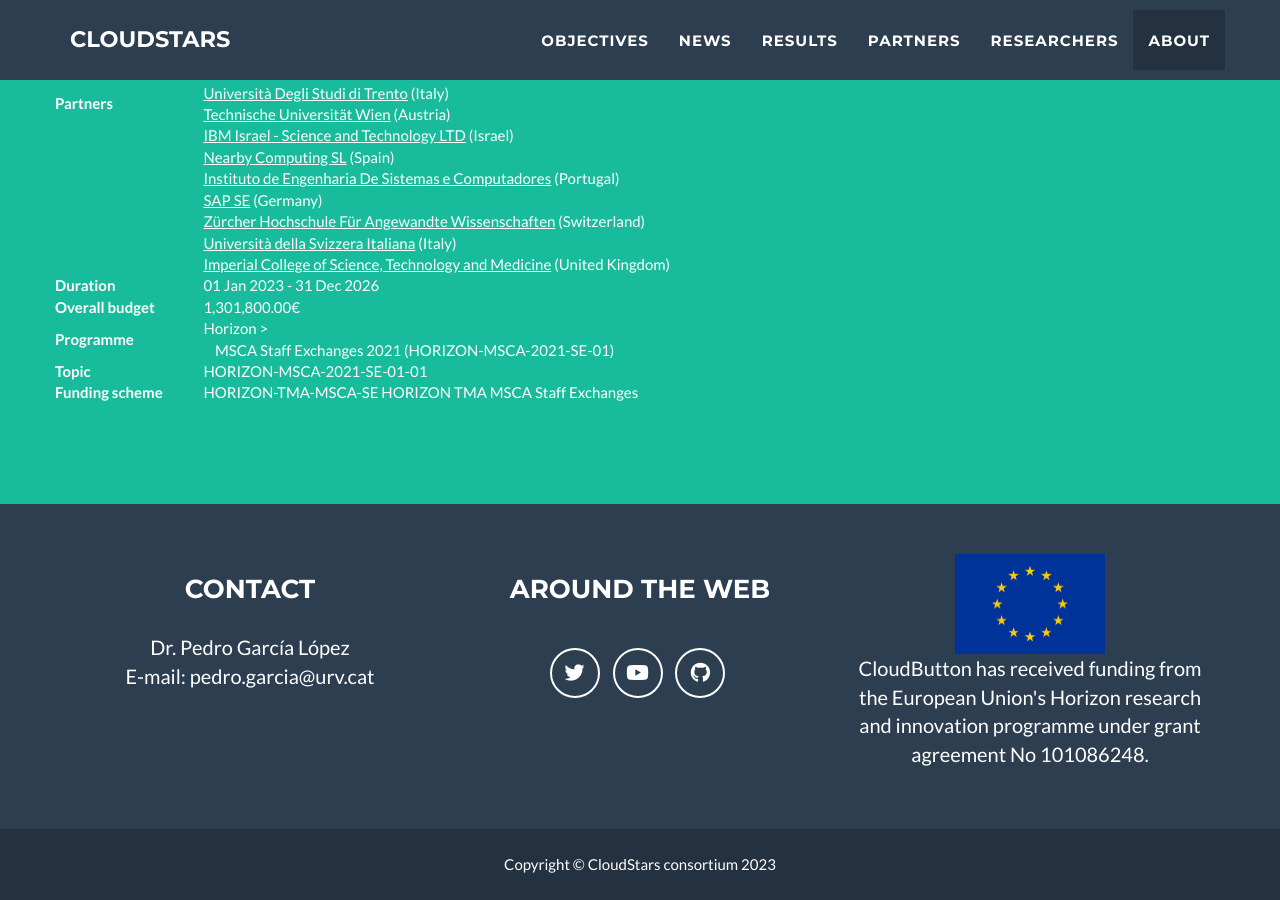
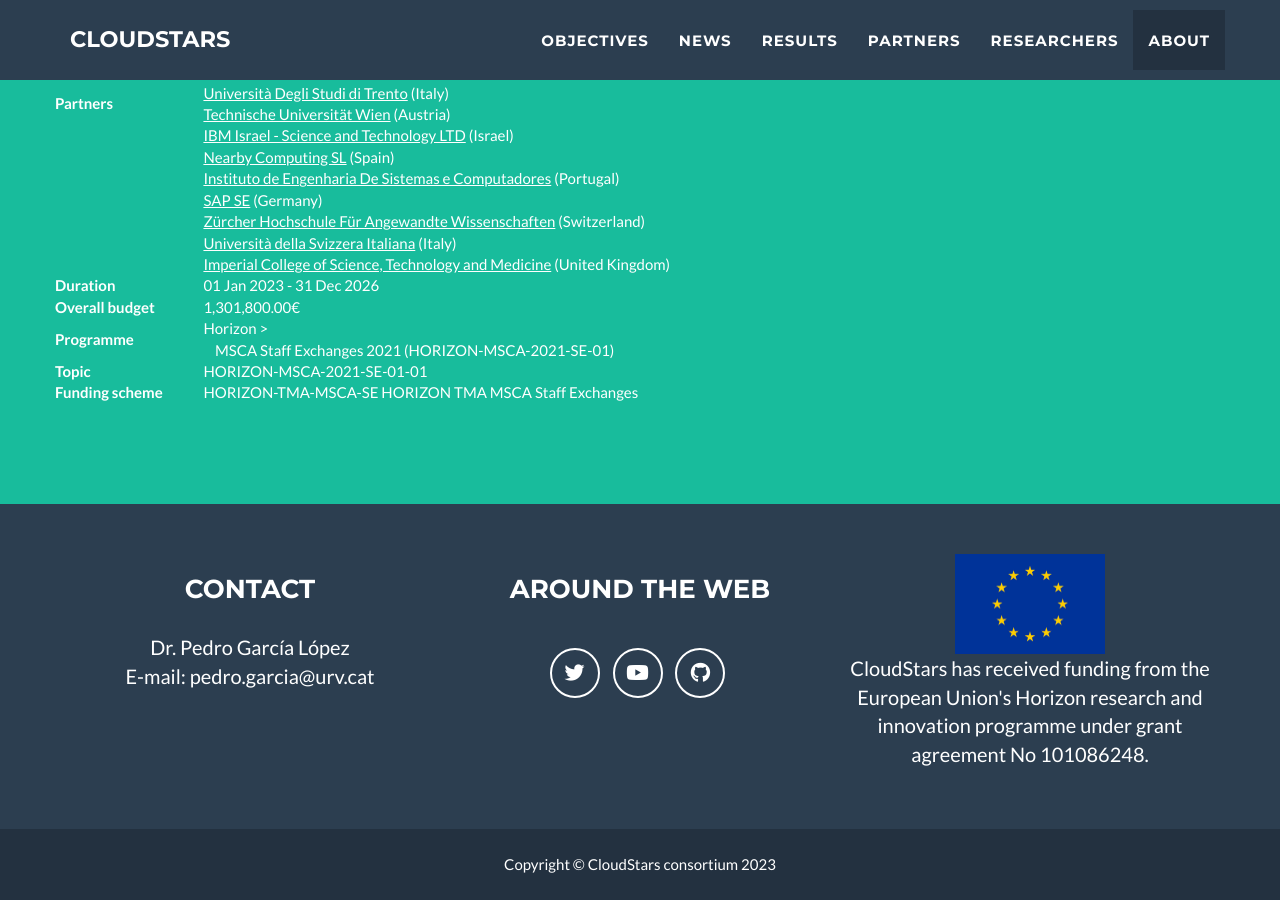
Before and after one commit to cloudstars-eu/cloudstars-eu.github.io, a Jekyll site: the page built from _posts/2014-07-18-new-1.markdown, in a window 1280 px wide and 900 px high, scrolled down 10715 px. Built offline with Jekyll 4.4.1, drawn with Linux system fonts in a browser that asks for light colours.

Commit message:
Remove CloudButton references and mock files

```diff
--- a/_includes/about.html
+++ b/_includes/about.html
@@ -16,7 +16,6 @@
         </span>
         <h4>D1.1 PUBLIC PROJECT WEBSITE</h4>
         <a style="color: #fff;">DOWNLOAD</a>
-        <!-- href="deliverables/CloudButton_D1.1_Public.pdf" -->
       </div>
 
       <div class="col-sm-4 text-center result">
@@ -25,7 +24,6 @@
         </span>
         <h4>D1.2 DATA MANAGEMENT PLAN</h4>
         <a style="color: #fff;">DOWNLOAD</a>
-        <!-- href="deliverables/CloudButton_D1.1_Public.pdf" -->
       </div>
 
 
--- a/_includes/footer.html
+++ b/_includes/footer.html
@@ -24,7 +24,7 @@
         </div>
         <div class="footer-col col-md-4">
           <img src="img/flag_yellow_low.jpg" style="width: 150px;">
-          <p>CloudButton has received funding from the European Union's Horizon research and innovation programme under grant agreement No 101086248.</p>
+          <p>CloudStars has received funding from the European Union's Horizon research and innovation programme under grant agreement No 101086248.</p>
         </div>
       </div>
     </div>
--- a/_includes/portfolio_grid.html
+++ b/_includes/portfolio_grid.html
@@ -25,7 +25,7 @@
 
   <div class="container text-center">
     <div class="call-to-action">
-      <iframe id="twitter-widget-0" scrolling="no" frameborder="0" allowtransparency="true" allowfullscreen="true" class="" style=" visibility: visible; width: 1150px; height: 300px; display: block; flex-grow: 1;" title="Twitter Timeline" src="https://syndication.twitter.com/srv/timeline-profile/screen-name/cloudstars2023?dnt=false&amp;embedId=twitter-widget-0&amp;frame=false&amp;hideBorder=false&amp;hideFooter=false&amp;hideHeader=false&amp;hideScrollBar=false&amp;lang=en&amp;maxHeight=1500px&amp;origin=http%3A%2F%2Fcloudbutton.eu%2F&amp;sessionId=5d29a5f2b5e4bf1a7d9fe5a48d343d226e51ae39&amp;showHeader=true&amp;showReplies=false&amp;transparent=false&amp;widgetsVersion=1c23387b1f70c%3A1664388199485">
+      <iframe id="twitter-widget-0" scrolling="no" frameborder="0" allowtransparency="true" allowfullscreen="true" class="" style=" visibility: visible; width: 1150px; height: 300px; display: block; flex-grow: 1;" title="Twitter Timeline" src="https://syndication.twitter.com/srv/timeline-profile/screen-name/cloudstars2023?dnt=false&amp;embedId=twitter-widget-0&amp;frame=false&amp;hideBorder=false&amp;hideFooter=false&amp;hideHeader=false&amp;hideScrollBar=false&amp;lang=en&amp;maxHeight=1500px&amp;origin=http%3A%2F%2Fcloudstars.eu%2F&amp;sessionId=5d29a5f2b5e4bf1a7d9fe5a48d343d226e51ae39&amp;showHeader=true&amp;showReplies=false&amp;transparent=false&amp;widgetsVersion=1c23387b1f70c%3A1664388199485">
       </iframe>
     </div>
 </div>
```
Also changed, not shown: 2 other files.
